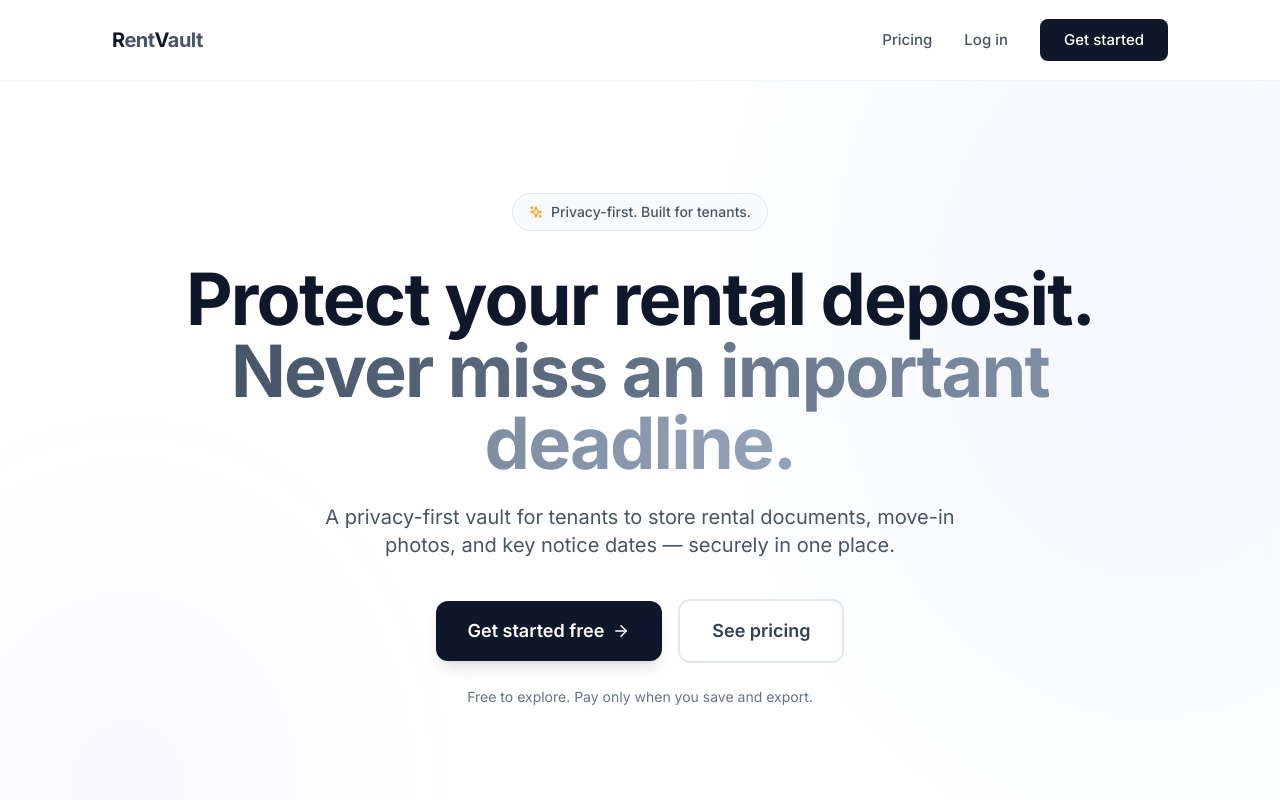
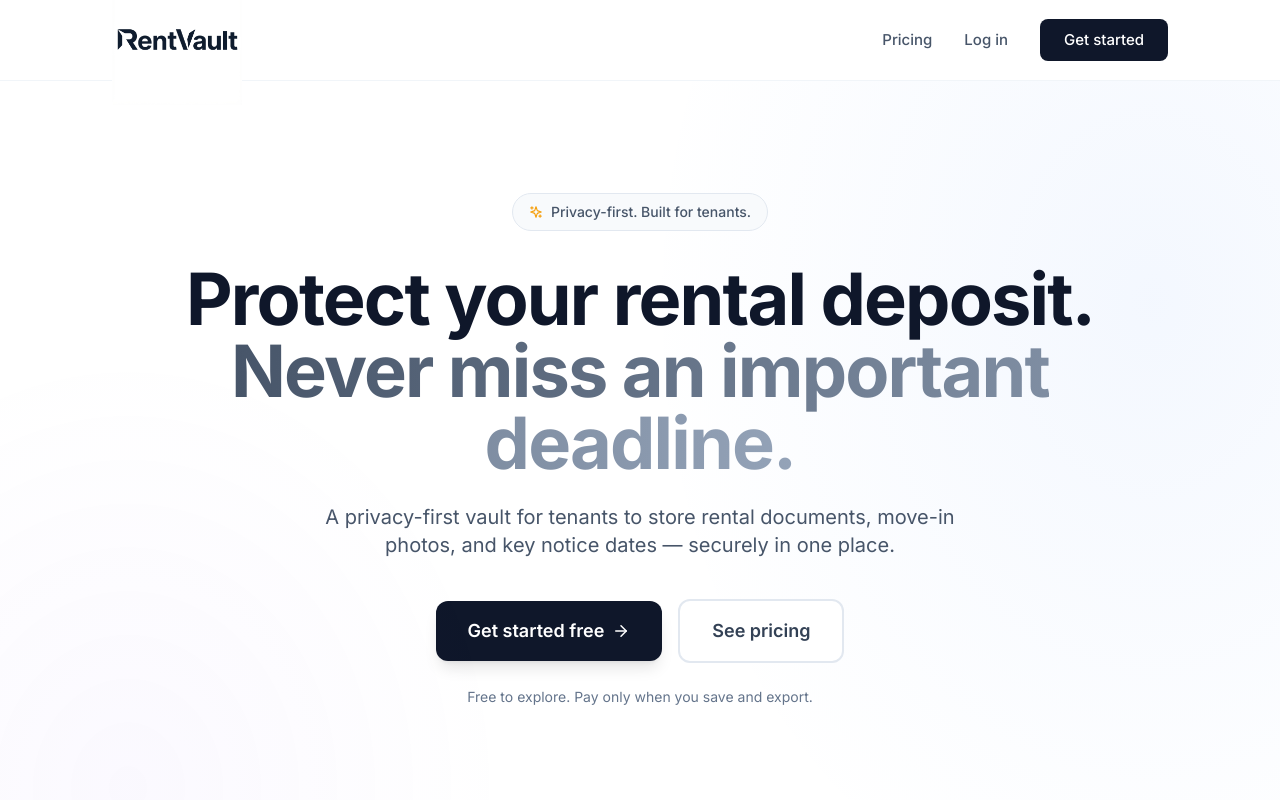
Before and after one commit to pipiagiorgi-rgb/guard-rent, a Next.js app: page / in a window 1280 px wide. Shown: the top 800 px of the page. Built offline with nearby package versions, Linux system fonts and the light colour scheme; no server answers.

Commit message:
Restore stylized image logo with angular R

```diff
--- a/src/components/brand/Logo.tsx
+++ b/src/components/brand/Logo.tsx
@@ -1,28 +1,33 @@
 // RentVault Logo Components
 // Usage: <Logo /> for standard logo, <Logo size="lg" /> for larger
+
+import Image from 'next/image'
 
 interface LogoProps {
     className?: string
     size?: 'sm' | 'md' | 'lg'
 }
 
-// Two-tone elegant logo with stylized R and V
-// R and V: #0F172A (Deep Slate/Navy)
-// e, n, t, a, u, l, t: #475569 (Blue-Grey)
+// Image-based logo with stylized RV
 export function Logo({ className = '', size = 'md' }: LogoProps) {
     const sizes = {
-        sm: 'text-lg',
-        md: 'text-xl',
-        lg: 'text-2xl'
+        sm: { width: 100, height: 28 },
+        md: { width: 130, height: 36 },
+        lg: { width: 160, height: 44 }
     }
 
+    const { width, height } = sizes[size]
+
     return (
-        <span className={`font-bold tracking-tight ${sizes[size]} ${className}`} style={{ fontFamily: 'Inter, system-ui, sans-serif' }}>
-            <span style={{ color: '#0F172A' }}>R</span>
-            <span style={{ color: '#475569' }}>ent</span>
-            <span style={{ color: '#0F172A' }}>V</span>
-            <span style={{ color: '#475569' }}>ault</span>
-        </span>
+        <Image
+            src="/logo.png"
+            alt="RentVault"
+            width={width}
+            height={height}
+            className={className}
+            priority
+            style={{ objectFit: 'contain' }}
+        />
     )
 }
 
```
